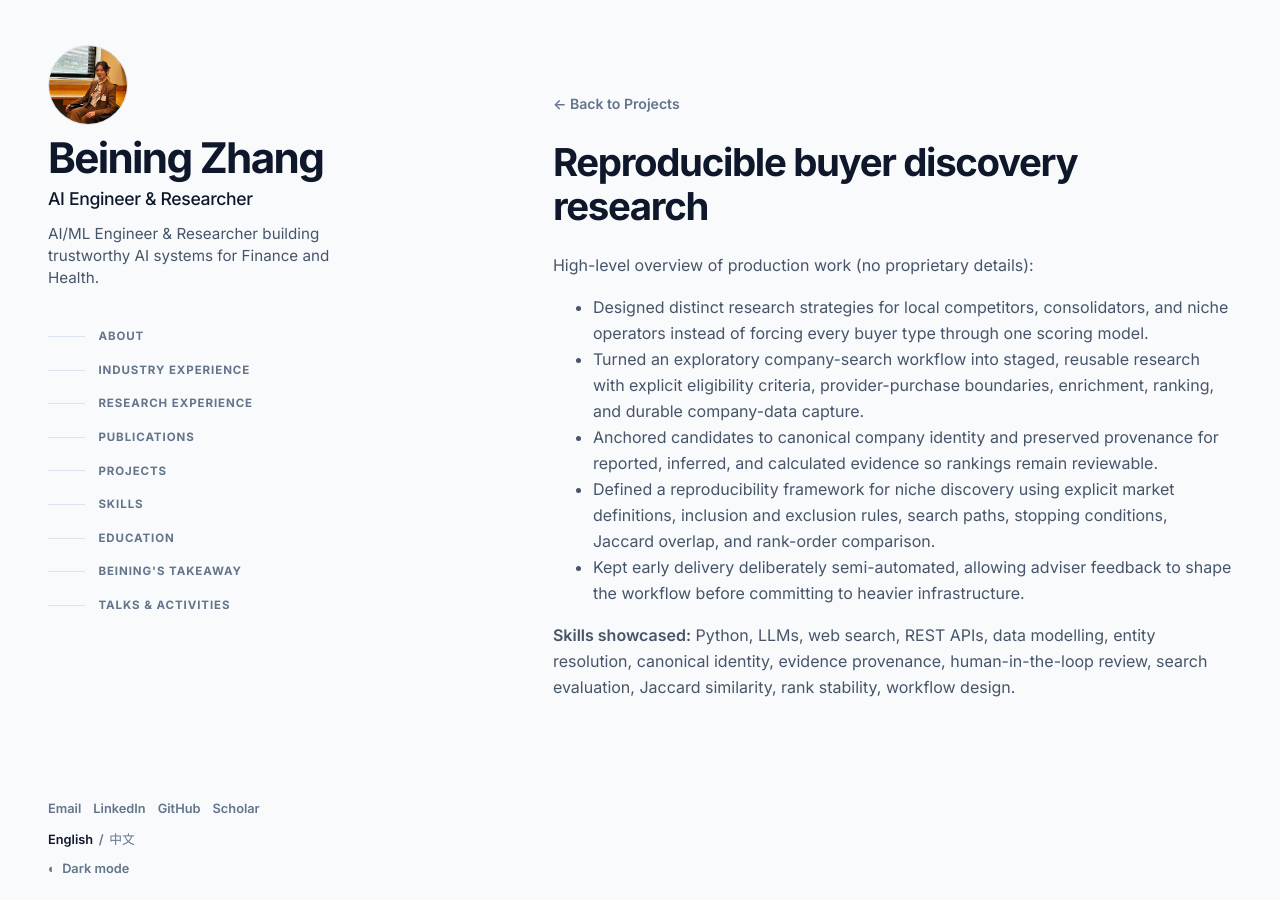
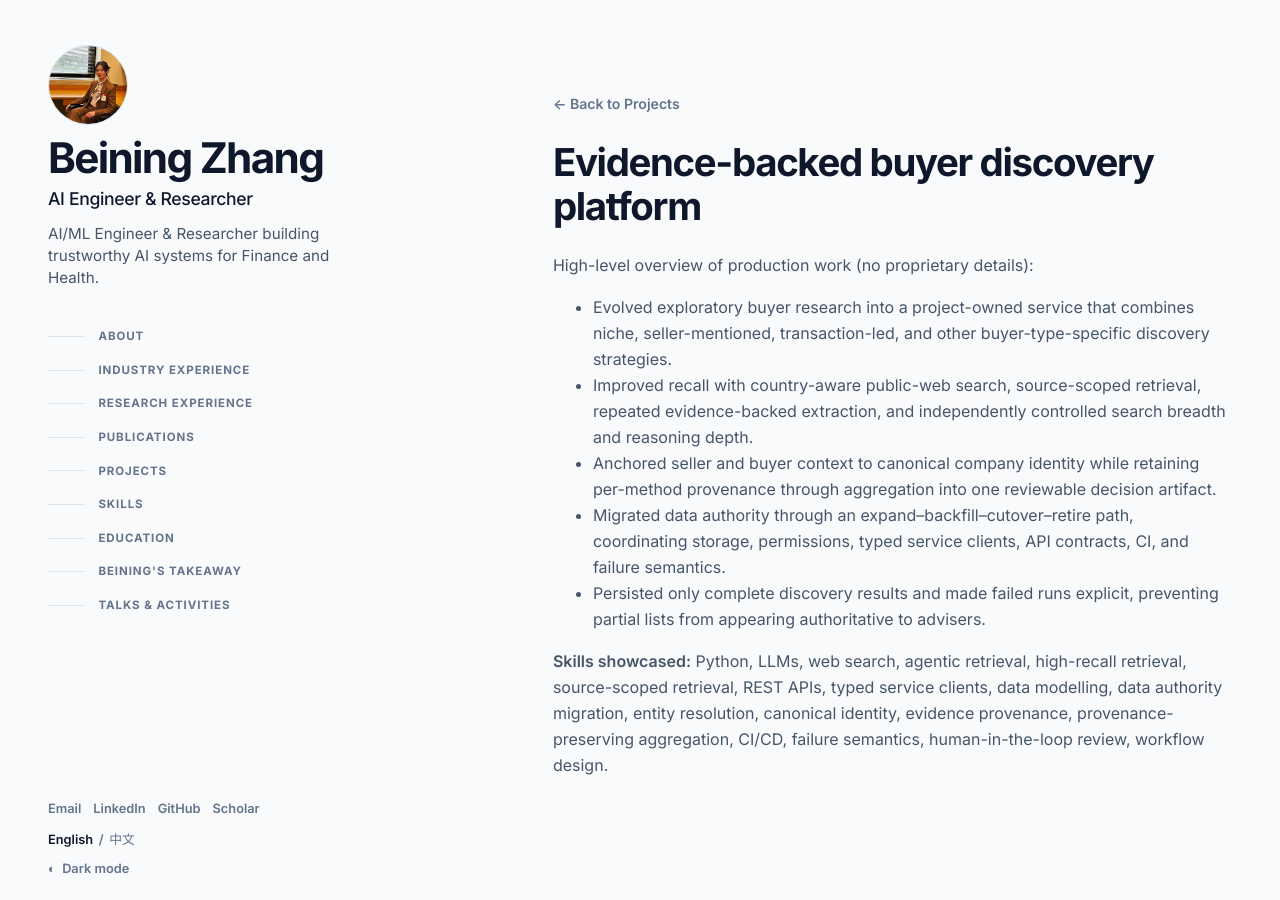
Before and after one commit to BeiningZhang/beiningzhang.github.io, a Jekyll site: the page built from _portfolio/portfolio-7.md, in a window 1280 px wide. Built offline with Jekyll 4.4.1, drawn with Linux system fonts in a browser that asks for light colours.

Commit message:
Update portfolio for week of 2026-09-21 (#18)

```diff
--- a/_portfolio/portfolio-7.md
+++ b/_portfolio/portfolio-7.md
@@ -1,15 +1,15 @@
 ---
-title: "Reproducible buyer discovery research"
-excerpt: "Buyer-type-specific discovery pipelines with explicit evidence, stable identity, measurable list quality, and reviewable external-data costs."
+title: "Evidence-backed buyer discovery platform"
+excerpt: "Project-owned buyer discovery that combines complementary research strategies into one reviewable list with stable identity and source provenance."
 collection: portfolio
 ---
 
 High-level overview of production work (no proprietary details):
 
-- Designed distinct research strategies for local competitors, consolidators, and niche operators instead of forcing every buyer type through one scoring model.
-- Turned an exploratory company-search workflow into staged, reusable research with explicit eligibility criteria, provider-purchase boundaries, enrichment, ranking, and durable company-data capture.
-- Anchored candidates to canonical company identity and preserved provenance for reported, inferred, and calculated evidence so rankings remain reviewable.
-- Defined a reproducibility framework for niche discovery using explicit market definitions, inclusion and exclusion rules, search paths, stopping conditions, Jaccard overlap, and rank-order comparison.
-- Kept early delivery deliberately semi-automated, allowing adviser feedback to shape the workflow before committing to heavier infrastructure.
+- Evolved exploratory buyer research into a project-owned service that combines niche, seller-mentioned, transaction-led, and other buyer-type-specific discovery strategies.
+- Improved recall with country-aware public-web search, source-scoped retrieval, repeated evidence-backed extraction, and independently controlled search breadth and reasoning depth.
+- Anchored seller and buyer context to canonical company identity while retaining per-method provenance through aggregation into one reviewable decision artifact.
+- Migrated data authority through an expand–backfill–cutover–retire path, coordinating storage, permissions, typed service clients, API contracts, CI, and failure semantics.
+- Persisted only complete discovery results and made failed runs explicit, preventing partial lists from appearing authoritative to advisers.
 
-**Skills showcased:** Python, LLMs, web search, REST APIs, data modelling, entity resolution, canonical identity, evidence provenance, human-in-the-loop review, search evaluation, Jaccard similarity, rank stability, workflow design.
+**Skills showcased:** Python, LLMs, web search, agentic retrieval, high-recall retrieval, source-scoped retrieval, REST APIs, typed service clients, data modelling, data authority migration, entity resolution, canonical identity, evidence provenance, provenance-preserving aggregation, CI/CD, failure semantics, human-in-the-loop review, workflow design.
```
Also changed, not shown: _includes/sections/industry.html (+1 -1 lines), _includes/sections/skills.html (+2 -2 lines), _pages/industry-experience.md (+1 -1 lines), _pages/skills.md (+2 -2 lines).
